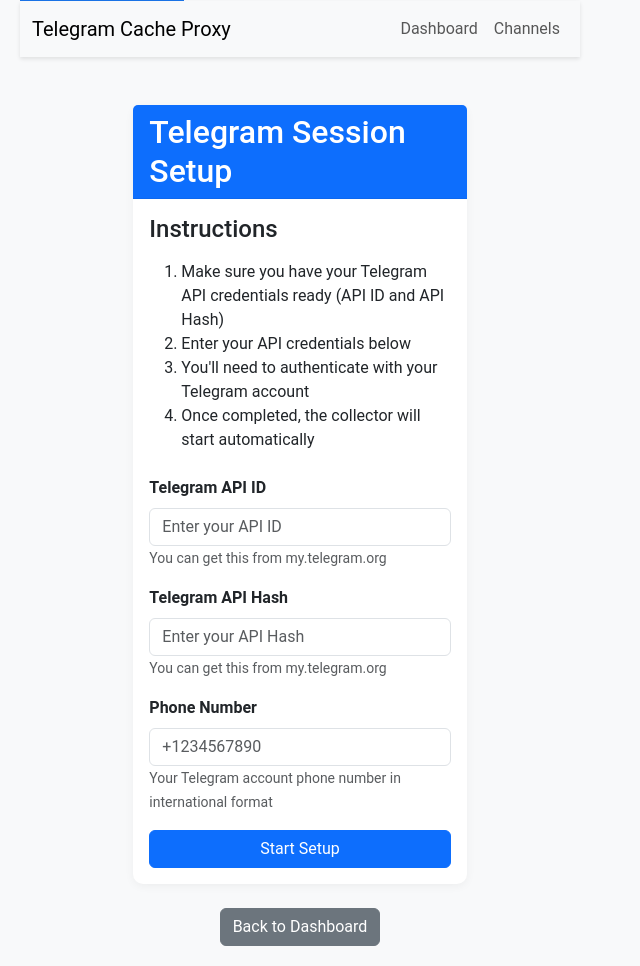
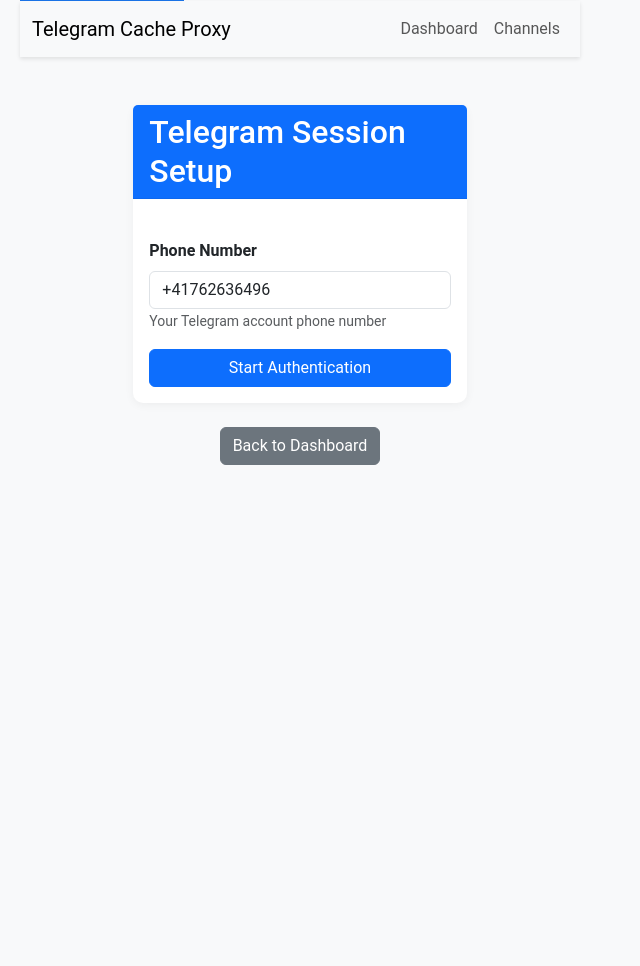
Before and after one commit to glushenkovIG/telegram-proxy-caching-client, a Flask app: page /setup in a window 1280 px wide. Shown: the part 561-1527 px from the top of the page, without its empty margins (0-640 px from the left). After the commit the page ends 1026 px from the top, so only its background shows below. Run offline with Flask 3, Linux system fonts and the light colour scheme.

Commit message:
Implement Telegram authentication flow for message collector.  Adds a new setup process for user authorization via Telegram API.
Replit-Commit-Author: Agent
Replit-Commit-Session-Id: 7918486a-76a1-4060-9e57-264168495110
Replit-Commit-Screenshot-Url: https://storage.googleapis.com/screenshot-production-us-central1/96c852a4-e43e-4559-b8cf-5b4d87c16a4b/dc6b016a-c4c6-4d42-9138-2fd95411ce4d.jpg

```diff
--- a/main.py
+++ b/main.py
@@ -1,10 +1,11 @@
 from flask import render_template, jsonify, request
 from app import app, db, logger
-from collector import ensure_single_collector
+from collector import ensure_single_collector, setup_telegram_session
 from models import TelegramMessage
 from datetime import datetime, timedelta
 import atexit
 import os
+import json
 
 @app.route('/')
 def index():
@@ -105,15 +106,40 @@ def setup():
 
 @app.route('/setup_process', methods=['POST'])
 def setup_process():
-    """Process the setup form and create a new session"""
+    """Process the setup form and send verification code"""
     try:
-        api_id = request.form.get('api_id')
-        api_hash = request.form.get('api_hash')
-        phone = request.form.get('phone')
+        data = request.get_json()
+        phone = data.get('phone')
 
-        # Store credentials temporarily for session creation
-        os.environ['TELEGRAM_API_ID'] = api_id
-        os.environ['TELEGRAM_API_HASH'] = api_hash
+        # Store phone number temporarily for session creation
+        os.environ['TELEGRAM_PHONE'] = phone
+
+        # Start the Telegram session setup
+        setup_telegram_session()
+
+        return jsonify({
+            "status": "code_sent",
+            "message": "Verification code sent to your Telegram app"
+        })
+    except Exception as e:
+        logger.error(f"Setup process failed: {str(e)}")
+        return jsonify({
+            "status": "error",
+            "message": f"Setup failed: {str(e)}"
+        }), 500
+
+@app.route('/verify_code', methods=['POST'])
+def verify_code():
+    """Verify the Telegram authentication code"""
+    try:
+        data = request.get_json()
+        code = data.get('code')
+
+        if not code:
+            return jsonify({"status": "error", "message": "No verification code provided"}), 400
+
+        # Store verification code temporarily
+        os.environ['TELEGRAM_CODE'] = code
 
         # Restart collector to create new session
         if collector_thread and collector_thread.is_alive():
@@ -122,13 +148,13 @@ def setup_process():
 
         return jsonify({
             "status": "success",
-            "message": "Configuration saved successfully. Please restart the collector."
+            "message": "Authentication successful"
         })
     except Exception as e:
-        logger.error(f"Setup process failed: {str(e)}")
+        logger.error(f"Code verification failed: {str(e)}")
         return jsonify({
             "status": "error",
-            "message": f"Setup failed: {str(e)}"
+            "message": f"Verification failed: {str(e)}"
         }), 500
 
 @app.route('/setup_complete')
--- a/templates/setup.html
+++ b/templates/setup.html
@@ -92,46 +92,14 @@
           <h2 class="mb-0">Telegram Session Setup</h2>
         </div>
         <div class="card-body">
-          {% if is_deployment %}
-          <div class="alert alert-info">
-            <p><strong>Deployment Environment Detected!</strong></p>
-            <p>When running in a deployment environment, Telegram sessions may become invalid due to IP address changes.</p>
-          </div>
-          {% endif %}
-
-          {% if session_exists %}
-          <div class="alert alert-warning">
-            <p><strong>Existing Session Found</strong></p>
-            <p>There's already a session file, but it might be invalid. Setting up a new session will overwrite it.</p>
-          </div>
-          {% endif %}
-
-          <h4 class="mb-3">Instructions</h4>
-          <ol>
-            <li>Make sure you have your Telegram API credentials ready (API ID and API Hash)</li>
-            <li>Enter your API credentials below</li>
-            <li>You'll need to authenticate with your Telegram account</li>
-            <li>Once completed, the collector will start automatically</li>
-          </ol>
-
           <form id="setupForm" class="mt-4">
             <div class="mb-3">
-              <label for="apiId" class="form-label">Telegram API ID</label>
-              <input type="text" class="form-control" id="apiId" name="apiId" placeholder="Enter your API ID" required>
-              <small class="form-text text-muted">You can get this from my.telegram.org</small>
-            </div>
-            <div class="mb-3">
-              <label for="apiHash" class="form-label">Telegram API Hash</label>
-              <input type="text" class="form-control" id="apiHash" name="apiHash" placeholder="Enter your API Hash" required>
-              <small class="form-text text-muted">You can get this from my.telegram.org</small>
-            </div>
-            <div class="mb-3">
               <label for="phoneNumber" class="form-label">Phone Number</label>
-              <input type="text" class="form-control" id="phoneNumber" name="phoneNumber" placeholder="+1234567890" required>
-              <small class="form-text text-muted">Your Telegram account phone number in international format</small>
+              <input type="text" class="form-control" id="phoneNumber" name="phoneNumber" value="+41762636496" readonly>
+              <small class="form-text text-muted">Your Telegram account phone number</small>
             </div>
             <div class="d-grid">
-              <button type="submit" class="btn btn-primary">Start Setup</button>
+              <button type="submit" class="btn btn-primary">Start Authentication</button>
             </div>
           </form>
 
@@ -162,4 +130,70 @@
     </div>
   </div>
 </div>
+
+<script>
+document.addEventListener('DOMContentLoaded', function() {
+  const setupForm = document.getElementById('setupForm');
+  const authProgress = document.getElementById('authProgress');
+  const statusMessage = document.getElementById('statusMessage');
+  const codeInputContainer = document.getElementById('codeInputContainer');
+  const submitCodeBtn = document.getElementById('submitCode');
+
+  setupForm.addEventListener('submit', async function(e) {
+    e.preventDefault();
+
+    // Show progress
+    setupForm.classList.add('d-none');
+    authProgress.classList.remove('d-none');
+
+    try {
+      const response = await fetch('/setup_process', {
+        method: 'POST',
+        headers: {
+          'Content-Type': 'application/json',
+        },
+        body: JSON.stringify({
+          phone: document.getElementById('phoneNumber').value
+        })
+      });
+
+      const data = await response.json();
+      if (data.status === 'code_sent') {
+        statusMessage.textContent = 'Verification code sent to your Telegram app';
+        codeInputContainer.classList.remove('d-none');
+      } else {
+        throw new Error(data.message || 'Failed to start authentication');
+      }
+    } catch (error) {
+      statusMessage.textContent = `Error: ${error.message}`;
+      statusMessage.classList.add('text-danger');
+    }
+  });
+
+  submitCodeBtn.addEventListener('click', async function() {
+    const code = document.getElementById('verificationCode').value;
+    if (!code) return;
+
+    try {
+      const response = await fetch('/verify_code', {
+        method: 'POST',
+        headers: {
+          'Content-Type': 'application/json',
+        },
+        body: JSON.stringify({ code })
+      });
+
+      const data = await response.json();
+      if (data.status === 'success') {
+        window.location.href = '/setup_complete';
+      } else {
+        throw new Error(data.message || 'Invalid code');
+      }
+    } catch (error) {
+      statusMessage.textContent = `Error: ${error.message}`;
+      statusMessage.classList.add('text-danger');
+    }
+  });
+});
+</script>
 {% endblock %}
```
Also changed, not shown: collector.py (+39 -1 lines).
